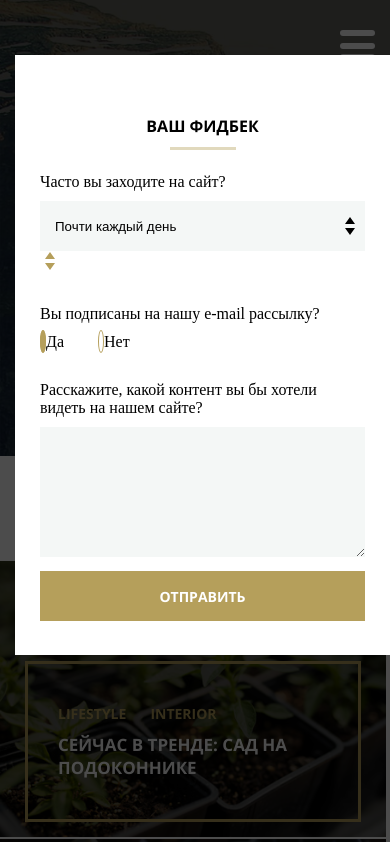
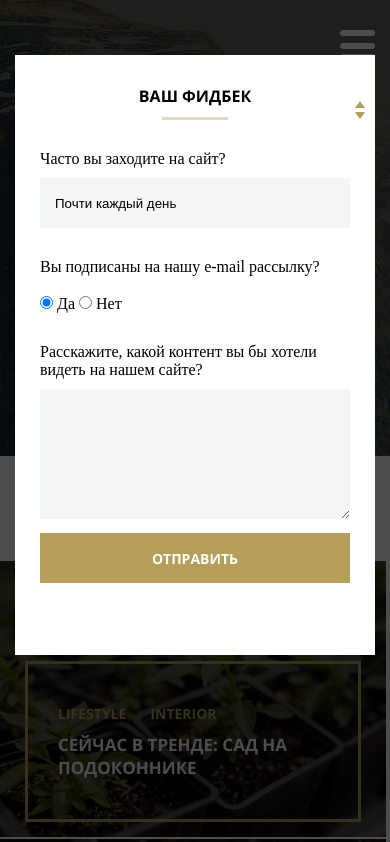
Before and after one commit to Mary-Kalugina/Adaptive-layout-on-HTML-and-CSS, a plain HTML site: page index.html in a window 390 px wide. Shown: the top 842 px of the page. Drawn offline with Linux system fonts and the light colour scheme; files whose address does not match are found by name.

Commit message:
Версия два
Выровняли рамки продуктов, исправили placeholder, радиокнопки и стрелочки попапа сделали.

```diff
--- a/css/style.css
+++ b/css/style.css
@@ -82,7 +82,8 @@ li {
   cursor: pointer;
 }
 
-.menu__button:before, .menu__button:after {
+.menu__button:before,
+.menu__button:after {
   content: "";
   width: 100%;
   height: 20%;
@@ -151,7 +152,6 @@ li {
   text-transform: uppercase;
   font-family: bold;
   line-height: 1.7;
-
 }
 
 .container {
@@ -164,7 +164,6 @@ li {
   padding-right: 15px;
   justify-content: space-between;
 }
-
 
 /*Сейчас в тренде*/
 
@@ -301,7 +300,7 @@ li {
   margin-bottom: 5px;
 }
 
-.news-category:nth-child(n+2) {
+.news-category:nth-child(n + 2) {
   margin-left: 20px;
 }
 
@@ -355,6 +354,24 @@ li {
 
 .sidebar-header {
   font-size: 14px;
+  color: 0f0d0e;
+  font-family: bold;
+  text-transform: uppercase;
+  text-align: center;
+
+  margin-bottom: 23px;
+}
+
+.sidebar-header::after {
+  content: "";
+  display: block;
+  width: 66px;
+  height: 3px;
+  background-color: #e1d9bd;
+  margin: 10px auto 0 auto;
+}
+
+.sidebar-header {
   color: 0f0d0e;
   font-family: bold;
   text-transform: uppercase;
@@ -490,6 +507,24 @@ li {
   border: #b9b29b solid 1px;
 }
 
+.subscribe-button {
+  margin-top: 30px;
+}
+
+.subscribe-button {
+  background-color: #b59f5b;
+  width: 100%;
+  height: 50px;
+  margin-bottom: 60px;
+  border: none;
+  box-sizing: border-box;
+
+  color: #ffffff;
+  font-size: 14px;
+  font-family: bold;
+  text-transform: uppercase;
+}
+
 .tags {
   padding-left: 3px;
   margin-bottom: 50px;
@@ -568,6 +603,11 @@ a {
   display: flex;
 }
 
+.product {
+  display: flex;
+  flex-direction: column;
+}
+
 .product_second {
   margin-left: 110px;
   margin-right: 110px;
@@ -589,8 +629,8 @@ a {
   outline-offset: 20px;
   width: 300px;
   flex-wrap: wrap;
+  flex-grow: 1;
 }
-
 
 .product_description {
   font-size: 15px;
@@ -733,7 +773,6 @@ a {
 /*Планшет*/
 
 @media (max-width: 1199px) and (min-width: 641px) {
-
   .header-container {
     padding-top: 30px;
     max-width: 700px;
@@ -751,7 +790,6 @@ a {
   .menu-list {
     display: none;
   }
-
 
   .title {
     width: 600px;
@@ -900,13 +938,9 @@ a {
   }
 }
 
-
-
-
 /*tel*/
 
 @media (max-width: 640px) {
-
   .header-container {
     display: flex;
     flex-direction: column-reverse;
@@ -1036,8 +1070,6 @@ a {
     width: 100%;
   }
 
-
-
   /*Магазин*/
 
   .shop_section {
@@ -1049,7 +1081,6 @@ a {
   .products {
     flex-direction: column;
     padding: 0 20px 25px 20px;
-
   }
 
   .product {
@@ -1076,8 +1107,6 @@ a {
   }
 }
 
-
-
 /*popup*/
 
 @media (max-width: 640px) {
@@ -1094,10 +1123,11 @@ a {
     opacity: 1;
     top: 55px;
     left: 15px;
+    right: 15px;
   }
 
   .popup-fade:before {
-    content: '';
+    content: "";
     background: #000;
     position: fixed;
     left: 0;
@@ -1116,6 +1146,9 @@ a {
     cursor: pointer;
     width: 30px;
     height: 30px;
+    top: -35px;
+    left: 300px;
+    position: absolute;
   }
 
   .popup__close:before, .popup__close:after {
@@ -1143,14 +1176,13 @@ a {
     padding-bottom: 10px;
   }
 
+  .select_lable {
+    position: relative;
+  }
+
   .select {
     -webkit-appearance: none;
     -moz-appearance: none;
-
-    background-image: url(../svg/select-arrows-svgrepo-com.svg);
-    background-repeat: no-repeat;
-    background-position: right 5px center;
-    fill:#b59f5b;
   }
 
   select {
@@ -1160,15 +1192,14 @@ a {
   }
 
   select:focus {
-    border: solid #e9e5d4 1px;
-  }
-
-  select:focus-visible {
-    outline: none;
+    outline-color: #e9e5d4;
   }
 
   svg {
     fill: #b59f5b;
+    position: absolute;
+    top: 45px;
+    right: 5px;
   }
 
   .form-row {
@@ -1181,12 +1212,33 @@ a {
     border: none;
   }
 
+  /* Рисуем внешний круг радиокнопки*/
+  .custom-radio {
+    position: relative;
+    display: inline-block;
+    width: 20px;
+    height: 20px;
+    background: #fff;
+    border: 1px solid #b59f5b;
+    border-radius: 50%;
+    vertical-align: text-top;
+    margin-right: 5px; /* Отступ между кнопкой и меткой*/
+  }
 
-  .radio {
+  /* внутренний круг */
+  .custom-radio::before {
+    content: "";
+    display: inline-block;
+    width: 18px;
+    height: 18px;
+    background-color: white;
+    border-radius: 50%;
+
+    /* Выравниваем по центру относительно внешнего круга */
     position: absolute;
-    clip: rect(1px, 1px, 1px, 1px);
-    height: 1px;
-    width: 1px;
+    left: 50%;
+    top: 50%;
+    transform: translate(-50%, -50%) scale(0);
   }
 
   .form_second {
@@ -1194,22 +1246,20 @@ a {
     margin-top: 10px;
   }
 
-  .radio_text::before {
-   content: "";
-   width: 20px;
-   height: 20px;
-   background-color: white;
-   border: 1px solid #b59f5b;
-   border-radius: 50%;
-   padding: 2px;
+  .old-radio {
+    width: 0;
+    height: 0;
+    position: absolute;
+    opacity: 0;
+    z-index: -1;
   }
 
-  .radio:checked~.radio_text::before {
+  .old-radio:checked + .custom-radio::before {
     background-color: #b59f5b;
   }
 
-  .radio_text {
-    margin-right: 30px;
+  .custom-radio-second {
+    margin-left: 30px;
   }
 
   .sidebar-header {
@@ -1223,11 +1273,7 @@ a {
   }
 
   .textarea:focus {
-    border: solid #e9e5d4 1px;
-  }
-
-  .textarea:focus-visible {
-    outline: none;
+    outline-color: #e9e5d4;
   }
 
   textarea::placeholder {
@@ -1243,37 +1289,4 @@ a {
   .subscribe-button {
     margin-top: 30px;
   }
-
-  .subscribe-button {
-    background-color: #b59f5b;
-    width: 100%;
-    height: 50px;
-    margin-bottom: 60px;
-    border: none;
-    box-sizing: border-box;
-
-    color: #ffffff;
-    font-size: 14px;
-    font-family: bold;
-    text-transform: uppercase;
 }
-
-  .sidebar-header {
-
-    color: 0f0d0e;
-    font-family: bold;
-    text-transform: uppercase;
-    text-align: center;
-
-    margin-bottom: 23px;
-  }
-
-  .sidebar-header::after {
-    content: "";
-    display: block;
-    width: 66px;
-    height: 3px;
-    background-color: #e1d9bd;
-    margin: 10px auto 0 auto;
-  }
-  }
```
Lines whose indentation alone changed are shown as unchanged.
